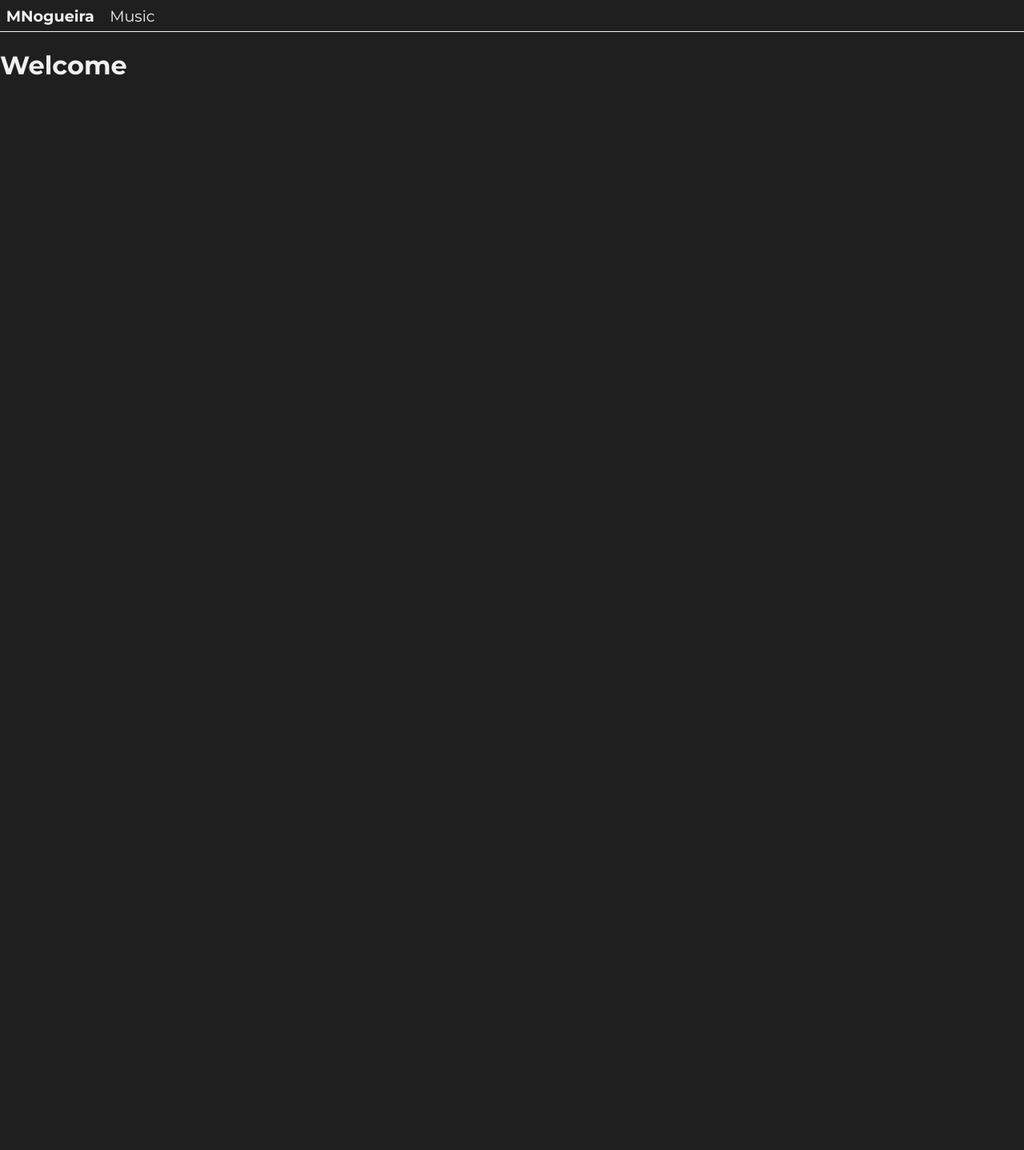
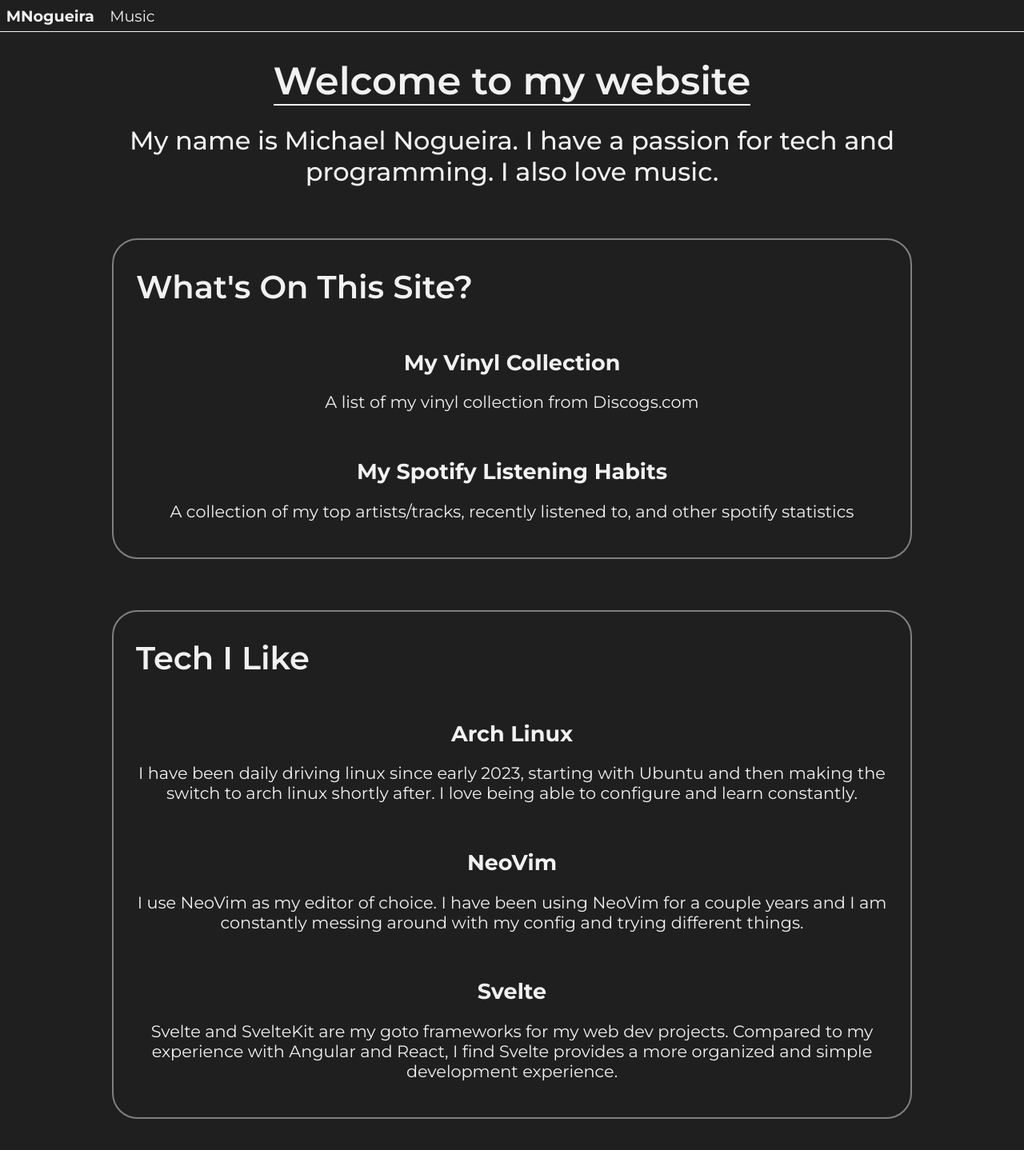
Before and after one commit to MVN-14/mnogueira, a SvelteKit app: page / in a window 1280 px wide. Shown: the top 1438 px of the page at 80% size. Before the commit the page ends 800 px from the top, so only its background shows below. Built offline with nearby package versions, Linux system fonts and the light colour scheme; a web font is replaced by a local one.

Commit message:
Added homepage, starting spotify page

```diff
--- a/src/app.css
+++ b/src/app.css
@@ -22,6 +22,10 @@ a {
 	color: unset;
 }
 
+a:hover {
+	color: lightblue;
+}
+
 ul {
 	list-style: none;
 }
--- a/src/routes/+page.svelte
+++ b/src/routes/+page.svelte
@@ -1 +1,165 @@
-<h1>Welcome</h1>
+<div id="container">
+	<h1>Welcome to my website</h1>
+
+	<p id="header">
+		My name is Michael Nogueira. I have a passion for tech and programming.
+		I also love music.
+	</p>
+
+	<article>
+		<h2>What's On This Site?</h2>
+
+		<ul>
+			<li>
+				<p>
+					<a href="/music/vinyl"
+						><strong
+							><icon class="nf nf-fa-record_vinyl"></icon> My Vinyl
+							Collection</strong
+						></a
+					>
+				</p>
+				<p>A list of my vinyl collection from Discogs.com</p>
+			</li>
+			<li>
+				<p>
+					<a href="/music/spotify">
+						<strong>
+							<icon class="nf nf-fa-spotify"></icon> My Spotify Listening
+							Habits
+						</strong>
+					</a>
+				</p>
+				<p>
+					A collection of my top artists/tracks, recently listened to,
+					and other spotify statistics
+				</p>
+			</li>
+		</ul>
+	</article>
+
+	<article>
+		<h2>Tech I Like</h2>
+		<ul>
+			<li>
+				<p>
+					<a
+						href="https://wiki.archlinux.org/title/Main_page"
+						target="_blank"
+					>
+						<strong>
+							<icon class="nf nf-linux-archlinux"></icon> Arch Linux
+						</strong>
+					</a>
+				</p>
+				<p>
+					I have been daily driving linux since early 2023, starting
+					with Ubuntu and then making the switch to arch linux shortly
+					after. I love being able to configure and learn constantly.
+				</p>
+			</li>
+
+			<li>
+				<p>
+					<a href="https://neovim.io" target="_blank">
+						<strong
+							><icon class="nf nf-linux-neovim"></icon> NeoVim</strong
+						>
+					</a>
+				</p>
+				<p>
+					I use NeoVim as my editor of choice. I have been using
+					NeoVim for a couple years and I am constantly messing around
+					with my config and trying different things.
+				</p>
+			</li>
+
+			<li>
+				<p>
+					<a href="https://svelte.dev" target="_blank">
+						<strong
+							><icon class="nf nf-dev-svelte"></icon> Svelte</strong
+						>
+					</a>
+				</p>
+				<p>
+					Svelte and SvelteKit are my goto frameworks for my web dev
+					projects. Compared to my experience with Angular and React,
+					I find Svelte provides a more organized and simple
+					development experience.
+				</p>
+			</li>
+		</ul>
+	</article>
+</div>
+
+<style>
+	#container {
+		text-align: center;
+		margin: auto;
+		padding: 2em;
+		max-width: 1000px;
+
+		h1 {
+			font-size: 3em;
+			font-weight: 600;
+			border-bottom: solid 2px white;
+			width: max-content;
+			margin: 0 auto 0.5em auto;
+		}
+
+		#header {
+			max-width: 1000px;
+			margin: 0 auto;
+			font-weight: 500;
+			font-size: 2em;
+			padding-bottom: 2em;
+		}
+
+		article {
+			border: solid 2px grey;
+			border-radius: 2em;
+			padding: 0 0.5em 0.5em 0.5em;
+			text-align: left;
+			margin-bottom: 4em;
+
+			h2 {
+				font-size: 2.5em;
+				padding: 0 0 0 0.5em;
+				font-weight: 600;
+			}
+
+			ul {
+				padding: 0;
+				display: flex;
+				flex-direction: column;
+				gap: 1em;
+			}
+
+			p {
+				text-align: center;
+				font-size: 1.3em;
+				padding: 0;
+				strong {
+					font-size: 1.3em;
+				}
+			}
+		}
+
+		.nf-linux-archlinux {
+			color: lightblue;
+		}
+		.nf-linux-neovim {
+			color: green;
+		}
+		.nf-dev-svelte {
+			color: #ff3e00;
+		}
+		.nf-fa-spotify {
+			color: #1ED760;
+		}
+		.nf-fa-record_vinyl {
+			color: grey;
+		}
+	}
+</style>
--- a/src/routes/music/+layout.svelte
+++ b/src/routes/music/+layout.svelte
@@ -5,6 +5,7 @@
 <nav>
 	<ul>
 		<li><a href="/music/vinyl"> My Vinyl Collection </a></li>
+		<li><a href="/music/spotify"> My Spotify Data </a></li>
 	</ul>
 </nav>
 
@@ -21,6 +22,7 @@
 			display: flex;
 			justify-content: center;
 			padding: 0;
+			gap: 1em;
 			li {
 				border: solid 1px white;
 				border-radius: 1em;
```
Also changed, not shown: src/routes/music/spotify/+page.server.ts (added), src/routes/music/spotify/+page.svelte (added).
